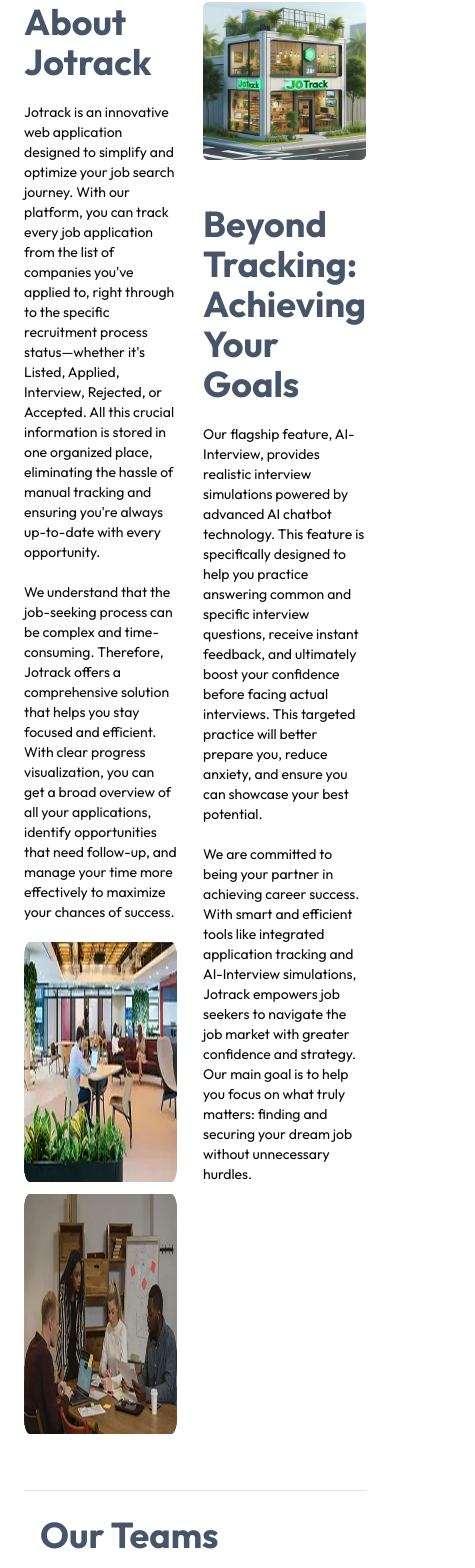
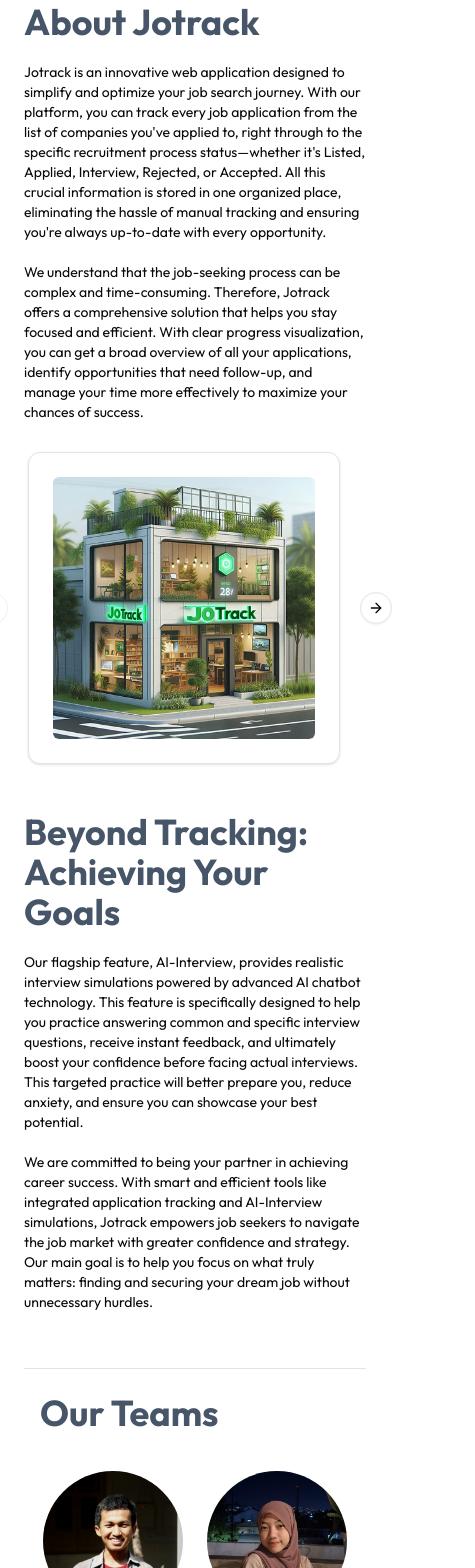
Before and after one commit to masadamsahid/nextjs-jobtracker-app, a Next.js app: page /about-us in a window 390 px wide. Shown: the part 426-1994 px from the top of the page, 475 px wide, since content can reach past the window. Built offline with nearby package versions, Linux system fonts and the light colour scheme.

Commit message:
responsive layout dan carousel profile component untuk mobile

```diff
--- /dev/null
+++ b/src/app/(home)/about-us/_components/CarouselProfiles.tsx
@@ -0,0 +1,51 @@
+import React from 'react'
+import { Card, CardContent } from "@/components/ui/card";
+import {
+  Carousel,
+  CarouselContent,
+  CarouselItem,
+  CarouselNext,
+  CarouselPrevious,
+} from "@/components/ui/carousel";
+import Image from 'next/image';
+
+type Props = {}
+const profiles = [
+  { id: 1, name: 'Profile 1', image: '/gallery-3.png' },
+  { id: 2, name: 'Profile 2', image: '/gallery.png' },
+  { id: 3, name: 'Profile 3', image: '/gallery-2.png' },
+  // Tambahkan lebih banyak profil sesuai kebutuhan
+];
+const CarouselProfils = (props: Props) => {
+
+  return (
+ <Carousel className="w-full block md:hidden max-w-xs">
+      <CarouselContent>
+        {profiles.map((profile) => (
+          <CarouselItem key={profile.id}>
+            <div className="p-1">
+              <Card>
+                <CardContent className="flex aspect-square items-center justify-center p-6">
+                  {/* Menggunakan komponen Next.js Image untuk optimasi */}
+                  <Image
+                    src={profile.image}
+                    alt={profile.name}
+                    width={200} // Tentukan lebar asli gambar
+                    height={200} // Tentukan tinggi asli gambar
+                    className="w-full h-full object-cover rounded-md" // Sesuaikan styling gambar
+                  />
+                  {/* Jika Anda ingin menampilkan nama atau info lainnya di bawah gambar */}
+                  {/* <p className="text-center mt-2">{profile.name}</p> */}
+                </CardContent>
+              </Card>
+            </div>
+          </CarouselItem>
+        ))}
+      </CarouselContent>
+      <CarouselPrevious />
+      <CarouselNext />
+    </Carousel>
+  )
+}
+
+export default CarouselProfils
--- a/src/app/(home)/about-us/_components/MemberProfiles.tsx
+++ b/src/app/(home)/about-us/_components/MemberProfiles.tsx
@@ -22,16 +22,16 @@ const MemberProfiles = (props: Props) => {
     },
   ];
   return (
-    <div className="profile-container flex flex-row justify-center items-center gap-[183px] mt-[38px]">
+<div className="profile-container flex flex-wrap justify-center mt-[38px] gap-6 md:gap-12 lg:gap-24">
   {profile.map((profile) => (
     <div
-          className="teams-profile flex flex-col text-center"
+      className="teams-profile flex flex-col items-center text-center w-[140px]"
       key={profile.name}
     >
       <img
         src={profile.image}
         alt="Profile Image"
-            className="w-[140px] h-[147px] rounded-full"
+        className="w-[140px] h-[140px] rounded-full object-cover"
       />
       <p className="font-bold text-sm mt-[26px]">{profile.name}</p>
       <p className="text-sm font-regular mt-[9px]">{profile.title}</p>
--- a/src/app/(home)/about-us/page.tsx
+++ b/src/app/(home)/about-us/page.tsx
@@ -1,16 +1,7 @@
 import React from "react";
-import { Accordion, AccordionContent, AccordionItem, AccordionTrigger } from "@/components/ui/accordion";
-import { Button } from "@/components/ui/button";
-import { buttonVariants } from "@/components/ui/button"
-import { Card, CardContent, CardDescription, CardFooter, CardHeader, CardTitle } from "@/components/ui/card";
-import { cn } from "@/lib/utils";
-import { BadgeCheck, BadgeX } from "lucide-react";
-import Link from "next/link";
-import Testimonial from "@/components/Testimonial";
-import Achievement from "@/components/Achievement";
-import { title } from "process";
-import MemberProfiles from "./_components/MemberProfiles"
-
+import MemberProfiles from "./_components/MemberProfiles";
+import CarouselProfiles from "./_components/CarouselProfiles"
+import Image from 'next/image';
 
 const AboutUs = () => {
   return (
@@ -21,47 +12,95 @@ const AboutUs = () => {
             {/* About Us Header */}
             <div className="about-us-header text-left font-inter">
               <div className="about-us-title text-[#16A249] font-bold text-5xl font-inter ">
-                <h1>Simplify Your Job Search: AI Interviews & Effortless Application</h1>
+                <h1>
+                  Simplify Your Job Search: AI Interviews & Effortless
+                  Application
+                </h1>
               </div>
             </div>
 
             {/* About Us Content */}
 
-            <div className="content-container flex flex-row gap-[26px] mt-[91px]">
-              <div className="about-us-content flex flex-col gap-[20px]">
+            <div className="content-container flex flex-col md:flex-row gap-[26px] mt-[91px]">
+              <div className="left-content flex flex-col gap-[20px]">
                 <div className="content-title text-[#475569] font-bold text-4xl">
                   <h1>About Jotrack</h1>
                 </div>
                 <div className="content-description text-sm font-normal">
-                  <p>Jotrack is an innovative web application designed to simplify and optimize your job search journey. With our platform, you can track every job application from the list of companies you've applied to, right through to the specific recruitment process status—whether it's Listed, Applied, Interview, Rejected, or Accepted. All this crucial information is stored in one organized place, eliminating the hassle of manual tracking and ensuring you're always up-to-date with every opportunity.</p>
+                  <p>
+                    Jotrack is an innovative web application designed to
+                    simplify and optimize your job search journey. With our
+                    platform, you can track every job application from the list
+                    of companies you've applied to, right through to the
+                    specific recruitment process status—whether it's Listed,
+                    Applied, Interview, Rejected, or Accepted. All this crucial
+                    information is stored in one organized place, eliminating
+                    the hassle of manual tracking and ensuring you're always
+                    up-to-date with every opportunity.
+                  </p>
                   <br />
-                  <p>We understand that the job-seeking process can be complex and time-consuming. Therefore, Jotrack offers a comprehensive solution that helps you stay focused and efficient. With clear progress visualization, you can get a broad overview of all your applications, identify opportunities that need follow-up, and manage your time more effectively to maximize your chances of success.</p>
+                  <p>
+                    We understand that the job-seeking process can be complex
+                    and time-consuming. Therefore, Jotrack offers a
+                    comprehensive solution that helps you stay focused and
+                    efficient. With clear progress visualization, you can get a
+                    broad overview of all your applications, identify
+                    opportunities that need follow-up, and manage your time more
+                    effectively to maximize your chances of success.
+                  </p>
                 </div>
-                <div className="content-image flex flex-col gap-[12px] justify-center items-center">
-                  <img src="/gallery.png" alt="Content Image" className="w-[404px] h-[240px]"/>
-                  <img src="/gallery-2.png" alt="Content Image" className="w-[404px] h-[240px]"/>
+                <div className="content-image hidden md:block flex flex-col gap-[12px] justify-center items-center">
+                  <img
+                    src="/gallery.png"
+                    alt="Content Image"
+                    className="w-[404px] h-[240px]"
+                  />
+                  <img
+                    src="/gallery-2.png"
+                    alt="Content Image"
+                    className="w-[404px] h-[240px]"
+                  />
                 </div>
               </div>
 
-              <div className="about-us-content flex flex-col gap-[20px]">
-                <div className="content-image flex justify-center items-center">
+              <div className="right-content flex flex-col gap-[20px]">
+                <div className="content-image hidden md:block flex justify-center items-center">
                   <img src="/gallery-3.png" alt="Content Image" />
                 </div>
+                <CarouselProfiles />
+
+
 
                 <div className="content-title mt-[24px] font-bold text-4xl text-[#475569]">
                   <h1>Beyond Tracking: Achieving Your Goals</h1>
                 </div>
 
                 <div className="content-description text-sm font-normal">
-                  <p>Our flagship feature, AI-Interview, provides realistic interview simulations powered by advanced AI chatbot technology. This feature is specifically designed to help you practice answering common and specific interview questions, receive instant feedback, and ultimately boost your confidence before facing actual interviews. This targeted practice will better prepare you, reduce anxiety, and ensure you can showcase your best potential.</p>
+                  <p>
+                    Our flagship feature, AI-Interview, provides realistic
+                    interview simulations powered by advanced AI chatbot
+                    technology. This feature is specifically designed to help
+                    you practice answering common and specific interview
+                    questions, receive instant feedback, and ultimately boost
+                    your confidence before facing actual interviews. This
+                    targeted practice will better prepare you, reduce anxiety,
+                    and ensure you can showcase your best potential.
+                  </p>
                   <br />
-                  <p>We are committed to being your partner in achieving career success. With smart and efficient tools like integrated application tracking and AI-Interview simulations, Jotrack empowers job seekers to navigate the job market with greater confidence and strategy. Our main goal is to help you focus on what truly matters: finding and securing your dream job without unnecessary hurdles.</p>
+                  <p>
+                    We are committed to being your partner in achieving career
+                    success. With smart and efficient tools like integrated
+                    application tracking and AI-Interview simulations, Jotrack
+                    empowers job seekers to navigate the job market with greater
+                    confidence and strategy. Our main goal is to help you focus
+                    on what truly matters: finding and securing your dream job
+                    without unnecessary hurdles.
+                  </p>
                 </div>
-
               </div>
             </div>
 
-            <hr className="mt-[56px] bg-[#E5E7EB]"/>
+            <hr className="mt-[56px] bg-[#E5E7EB]" />
 
             {/* About Us Teams */}
             <div className="about-us-teams mt-[24px]">
@@ -69,15 +108,12 @@ const AboutUs = () => {
                 <h1>Our Teams</h1>
               </div>
               <MemberProfiles />
-
-
-
             </div>
           </div>
         </section>
       </main>
     </div>
   );
-}
+};
 
 export default AboutUs;
```
Also changed, not shown: 1 other file (tests, documents, lock files or other folders). Lines whose indentation alone changed are shown as unchanged.
